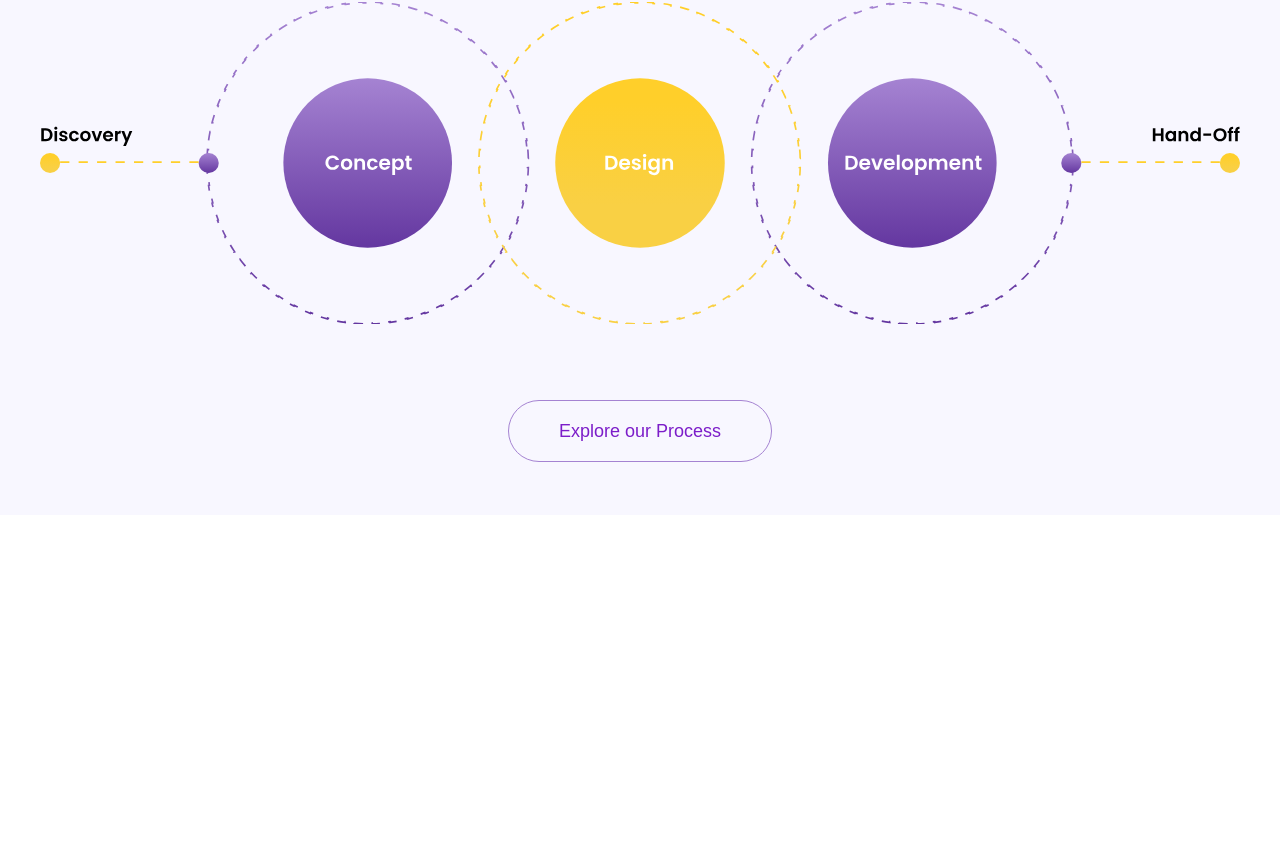
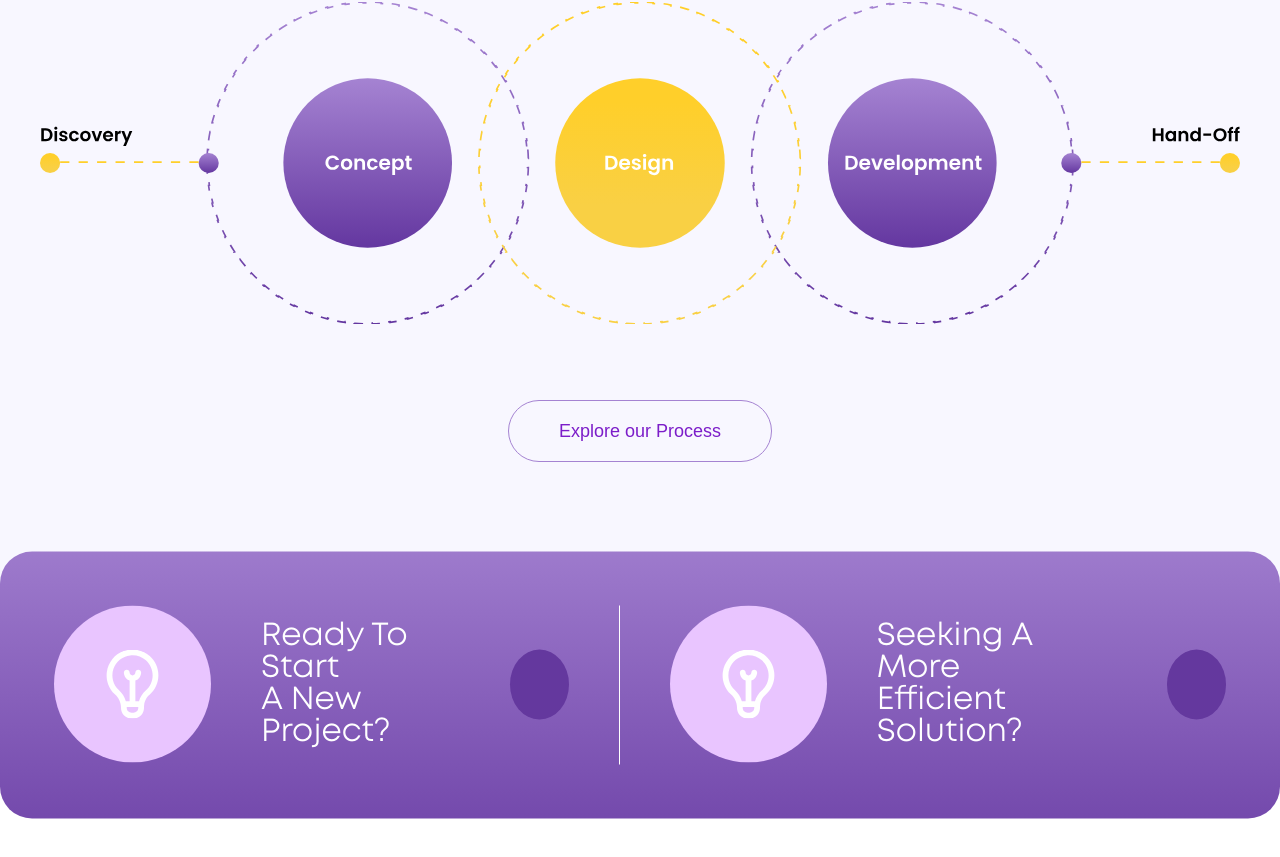
Before and after one commit to SouhailXedits/HTML-SASS, a website: page index.html in a window 1280 px wide. Shown: the part 4315-5172 px from the top of the page. Before the commit the page ends 4830 px from the top, so only its background shows below. Drawn offline with Linux system fonts and the light colour scheme; a web font is replaced by a local one.

Commit message:
finished the floating section

```diff
--- a/index.html
+++ b/index.html
@@ -360,9 +360,36 @@
       </div>
     </div>
   </div>
-  <!-- <div class="floating-cta-container">
+  <div class="floating-cta-container container">
     <div class="floating-cta-container__box">
-
+      <div class="">
+        <img src="/assets/icons/fi-rr-bulb.svg" alt="" class="floating-cta-container__box__icon">
+      </div>
+      <div class="">
+        <p class="floating-cta-container__box__text">Ready To Start <br> A New Project?</p>
+      </div>
+      <div class="floating-cta-container__box__circle">
+      </div>
+    </div>
+    <div class="floating-cta-container__box">
+      <div class="">
+        <img src="/assets/icons/fi-rr-bulb.svg" alt="" class="floating-cta-container__box__icon">
+      </div>
+      <div class="">
+        <p class="floating-cta-container__box__text">Seeking A More <br> Efficient Solution?</p>
+      </div>
+      <div class="floating-cta-container__box__circle">
+      </div>
+    </div>
+  </div>
+  <!-- <div class="technologies-container container">
+    <div class="technologies-container__headings">
+      <p class="technologies-container__headings__header">
+        How we work ?
+      </p>
+      <p class="technologies-container__headings__subheader">
+        What is most important in the process
+      </p>
     </div>
   </div> -->
   </body>
--- a/sass/main.scss
+++ b/sass/main.scss
@@ -364,7 +364,7 @@ ul {
   flex-direction: column;
   gap: 8rem;
   padding: 4rem;
-  padding-bottom: 24rem;
+  padding-bottom: 24rem !important;
   @include section-header;
   &__headings__header {
     padding-top: 4rem;
@@ -387,3 +387,47 @@ ul {
     }
   }
 }
+
+.floating-cta-container {
+  border-radius: $border-radius-box-lg;
+  background: linear-gradient(180deg, #a583d2 -17.86%, #6437a0 138.27%);
+  padding: 5.4rem;
+  display: flex;
+  justify-content: center;
+  width: fit-content;
+  transform: translateY(-50%);
+
+  &__box {
+    display: flex;
+    align-items: center;
+    gap: 5rem;
+    &:first-child {
+        padding-right: 5rem;
+        border-right: $border-thikness solid $color-white;
+    }
+    &:last-child {
+        padding-left: 5rem;
+    }
+    &__icon {
+      background-color: rgba(233, 197, 255, 1);
+      padding: 44px;
+      border-radius: 50%;
+    }
+    &__text {
+      font-family: "mont-600", sans-serif;
+      color: $color-white;
+      font-size: 32px;
+    }
+    &__circle {
+      background-color: #64389e;
+      height: 7rem;
+      width: 7rem;
+      border-radius: 50%;
+      cursor: pointer;
+    }
+  }
+}
+
+// .technologies-container {
+//     @include section-header();
+// }
```
Also changed, not shown: assets/icons/Vector.svg (added), assets/icons/fi-rr-bulb.svg (added), css/index.css, 2 other files.
